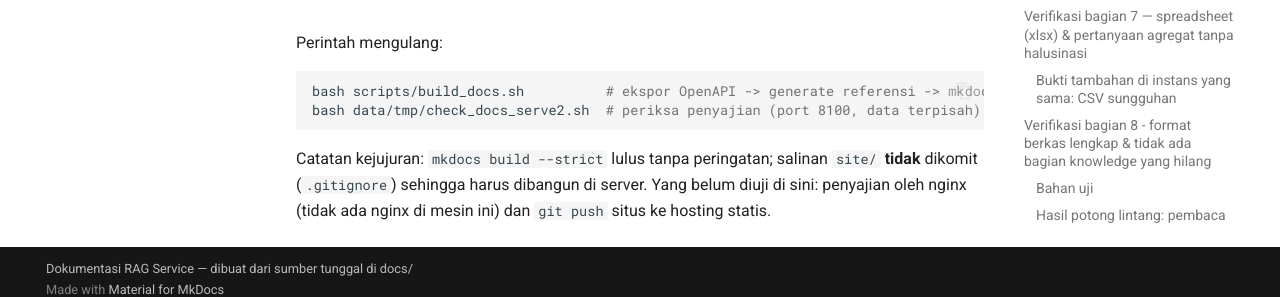
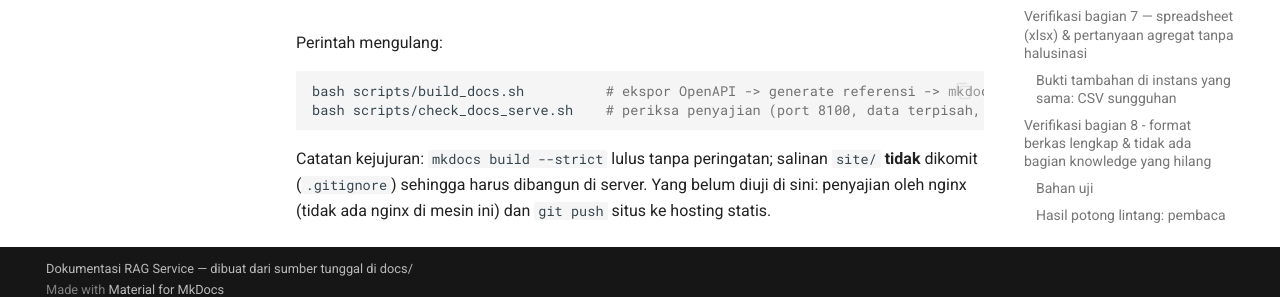
Before and after one commit to andiahmadnurmadani/RAG-JEV, an MkDocs documentation site: the page built from docs/verification.md, in a window 1280 px wide and 900 px high, scrolled down 17809 px. Shown: the part 588-885 px from the top of the window. Built offline with MkDocs 1.6.1 and Material for MkDocs 9.7.7, drawn with Linux system fonts in a browser that asks for light colours; comment, search, counter and statistics services are not loaded.

Commit message:
docs: sertakan skrip verifikasi penyajian dokumentasi
- scripts/check_docs_serve.sh: menjalankan layanan pada port & penyimpanan terpisah,
  lalu memeriksa /guide/, /guide/integration/, /guide/api-reference/, /guide/deployment/,
  /guide/openapi.json, indeks pencarian, /docs, /redoc, /openapi.json, /ui/, rute API,
  redirect akar, dan bahwa /.env serta /.git/config tidak bocor. Keluar != 0 bila ada
  yang gagal, jadi bisa dipakai di CI.
- docs/verification.md bagian 9: perintah mengulang menunjuk skrip ini (sebelumnya
  menunjuk skrip sementara di data/ yang tidak ikut repo).
- README bagian Dokumentasi: menambahkan perintah build + periksa.

Verifikasi: bash scripts/check_docs_serve.sh -> semua pemeriksaan lulus (exit 0);
mkdocs build --strict lulus (14 halaman).

````diff
--- a/docs/verification.md
+++ b/docs/verification.md
@@ -506,7 +506,7 @@ Perintah mengulang:
 
 ```bash
 bash scripts/build_docs.sh          # ekspor OpenAPI -> generate referensi -> mkdocs build --strict
-bash data/tmp/check_docs_serve2.sh  # periksa penyajian (port 8100, data terpisah)
+bash scripts/check_docs_serve.sh    # periksa penyajian (port 8100, data terpisah, keluar != 0 bila gagal)
 ```
 
 Catatan kejujuran: `mkdocs build --strict` lulus tanpa peringatan; salinan `site/` **tidak** dikomit
````
Also changed, not shown: README.md (+7 -0 lines), 1 other file.
